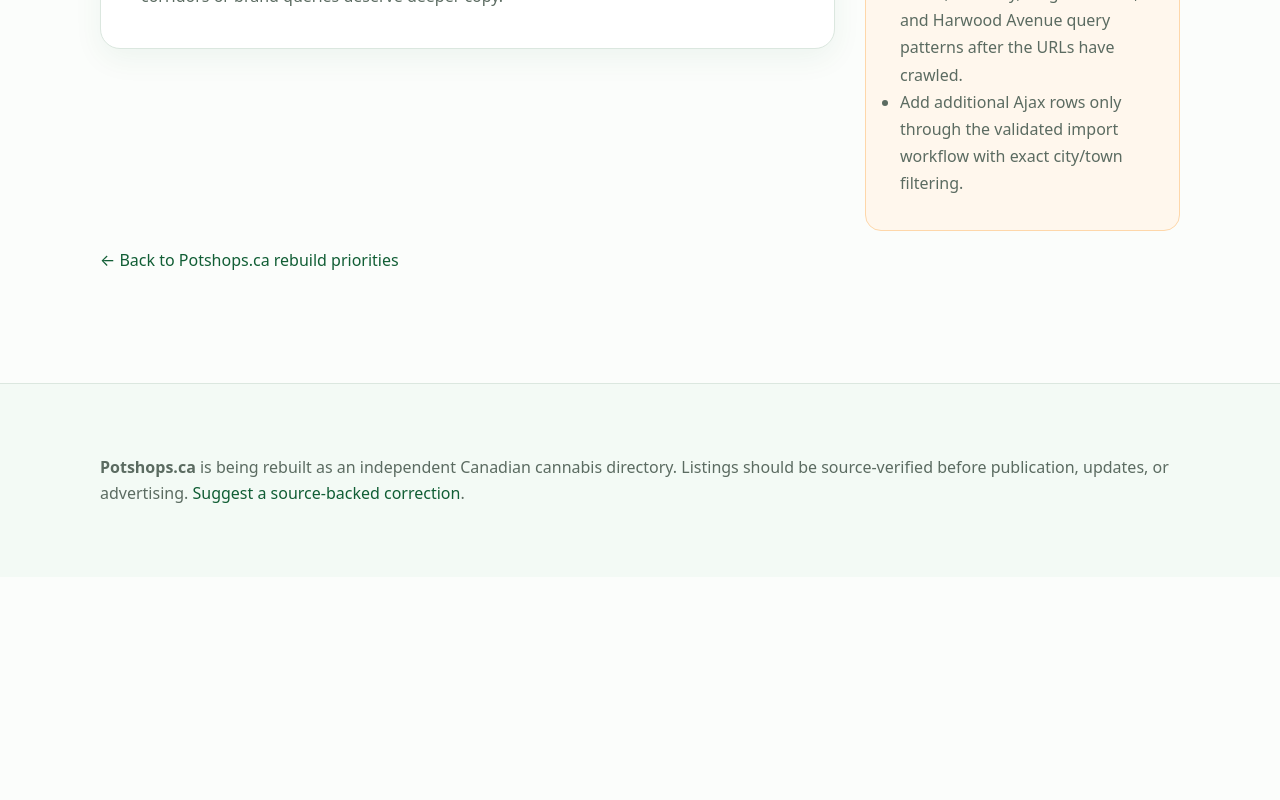
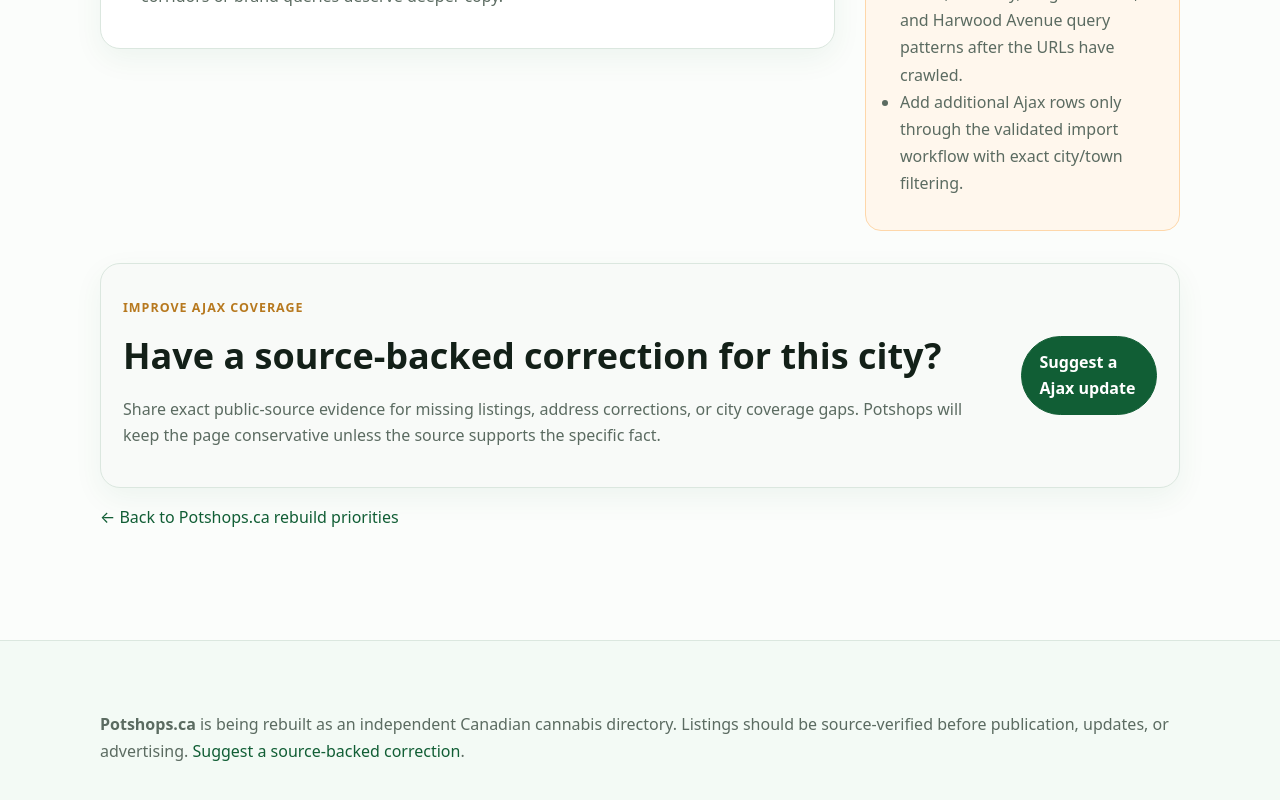
Before and after one commit to tomwattsca/potshops, a Next.js app: page /locations/ajax in a window 1280 px wide. Shown: the part 1533-2333 px from the top of the page. Before the commit the page ends 2110 px from the top, so only its background shows below. Built offline with nearby package versions, Linux system fonts and the light colour scheme.

Commit message:
Add Potshops update CTAs to detail pages

```diff
--- a/app/globals.css
+++ b/app/globals.css
@@ -26,3 +26,7 @@ p { line-height:1.65; color:var(--muted); }
 .footer { border-top:1px solid var(--line); background:#f3faf5; margin-top:40px; }
 ul.clean { padding-left:18px; color:var(--muted); line-height:1.7; }
 @media (max-width: 760px) { .split { grid-template-columns:1fr; } .nav { align-items:flex-start; flex-direction:column; } }
+
+.update-card { display:flex; align-items:center; justify-content:space-between; gap:24px; margin-top:32px; background:#f8faf8; }
+.update-card .cta-row { margin-top:0; }
+@media (max-width: 720px) { .update-card { align-items:flex-start; flex-direction:column; } }
--- a/app/locations/[city]/page.tsx
+++ b/app/locations/[city]/page.tsx
@@ -96,6 +96,17 @@ export default async function LocationPage({ params }: { params: Promise<{ city:
         </>
       )}
 
+      <section className="card update-card">
+        <div>
+          <p className="eyebrow">Improve {location.city} coverage</p>
+          <h2>Have a source-backed correction for this city?</h2>
+          <p>Share exact public-source evidence for missing listings, address corrections, or city coverage gaps. Potshops will keep the page conservative unless the source supports the specific fact.</p>
+        </div>
+        <p className="cta-row">
+          <Link className="button" href="/updates" data-event="listing_update_click" data-cta-location="location_detail">Suggest a {location.city} update</Link>
+        </p>
+      </section>
+
       <p><Link href="/">← Back to Potshops.ca rebuild priorities</Link></p>
     </main>
   );
--- a/app/page.tsx
+++ b/app/page.tsx
@@ -11,7 +11,7 @@ export default function Home() {
           <p className="lede">Potshops.ca is being rebuilt from scratch using Google Search Console evidence from the old site. The first launch focuses on the locations and store pages that already showed search demand.</p>
           <div className="cta-row">
             <a className="button" href="#locations">Browse priority cities</a>
-            <Link className="button secondary" href="/updates">Suggest a listing update</Link>
+            <Link className="button secondary" href="/updates" data-event="listing_update_click" data-cta-location="home_hero">Suggest a listing update</Link>
           </div>
         </div>
       </section>
@@ -68,7 +68,7 @@ export default function Home() {
               <li>Clearly labelled owner notes before any sponsorship conversation.</li>
               <li>No hours, menus, ordering, delivery, availability, rating, or promotional claims without exact source and compliance review.</li>
             </ul>
-            <p><Link className="button" href="/updates">Send a source-backed update</Link></p>
+            <p><Link className="button" href="/updates" data-event="listing_update_click" data-cta-location="home_update_section">Send a source-backed update</Link></p>
           </div>
           <aside className="notice">
             <h3>Data quality note</h3>
```
Also changed, not shown: app/listings/[slug]/page.tsx (+10 -1 lines).
